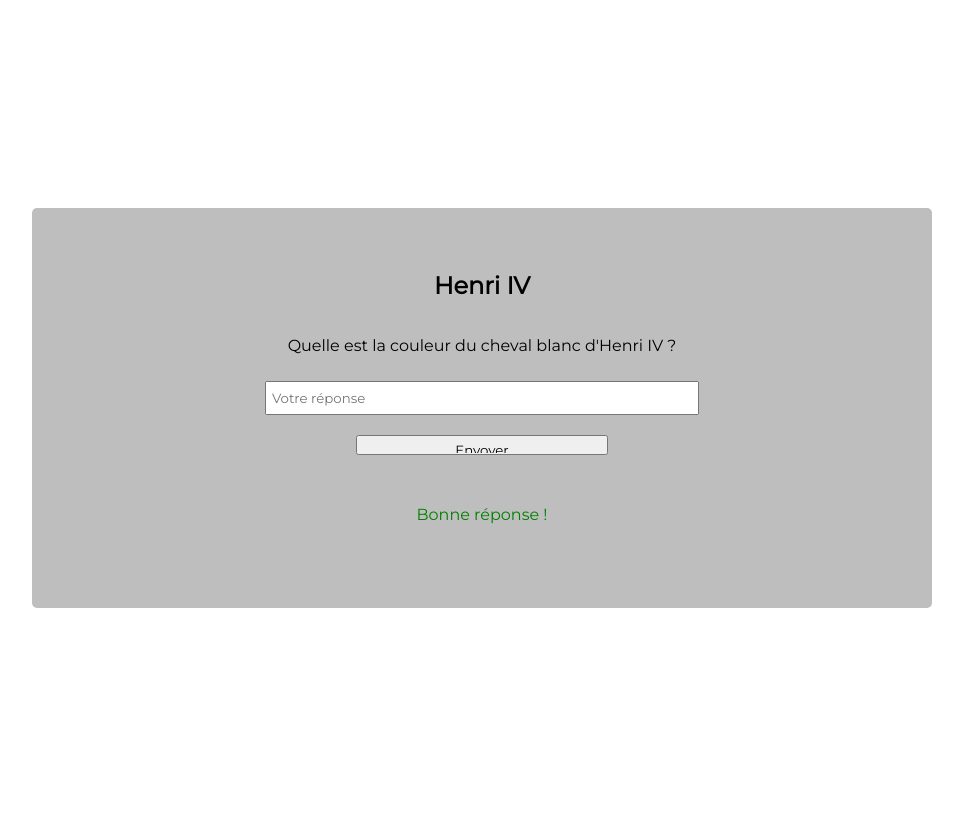
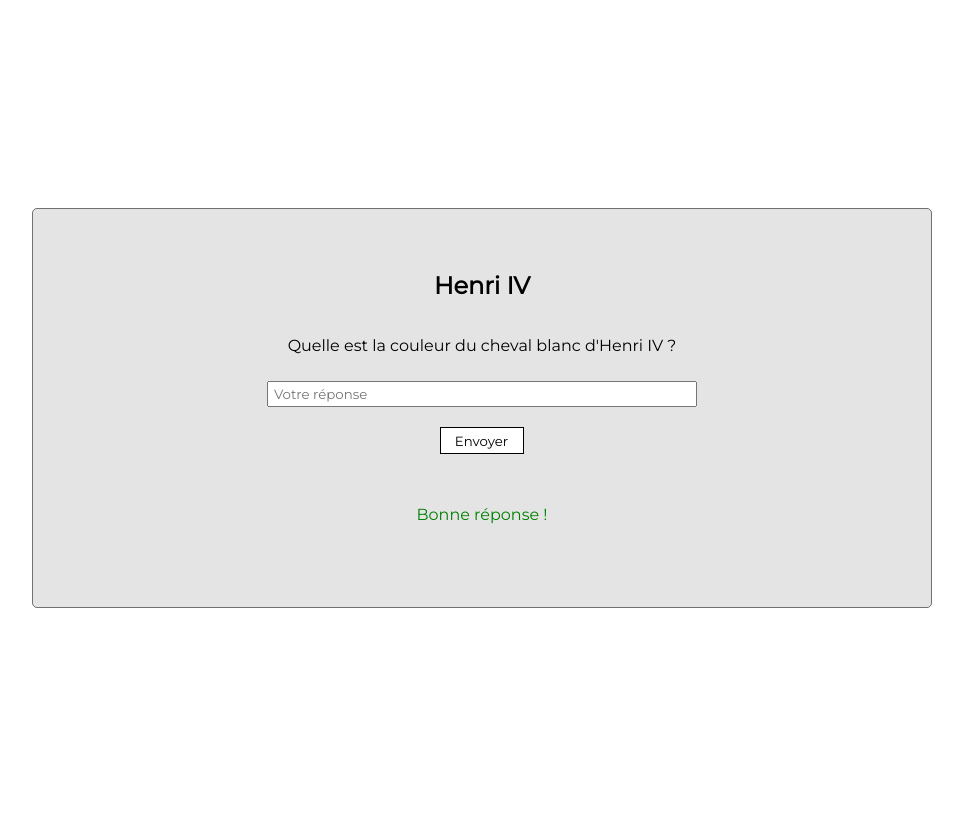
Before and after one commit to dirago/Simplon.co, a PHP site: page / in a window 1280 px wide. Shown: the whole page, without its empty margins (158-1121 px from the left). Run offline with PHP 8.4, Linux system fonts and the light colour scheme.

Commit message:
update Henri IV DOM

```diff
--- a/02_Aout_2016/16082016/HenriIV_DOM/css/style.min.css
+++ b/02_Aout_2016/16082016/HenriIV_DOM/css/style.min.css
@@ -1 +1 @@
-*{font-family:'Montserrat', sans-serif}body{height:100vh;display:flex;justify-content:center;align-items:center}section{width:900px;height:400px;display:flex;flex-direction:column;justify-content:center;align-items:center;background-color:#BEBEBE;border-radius:5px;padding:30px;box-sizing:border-box}section input{width:50%;margin:10px 0;height:20px;padding:5px}section #btn{width:30%}section #result{height:100px;width:500px;display:flex;align-items:center;justify-content:center}section #result p{color:green}
+*{font-family:'Montserrat', sans-serif}body{height:100vh;display:flex;justify-content:center;align-items:center}section{width:900px;height:400px;display:flex;flex-direction:column;justify-content:center;align-items:center;background-color:#E4E4E4;border-radius:5px;border:1px solid #717171;padding:30px;box-sizing:border-box}section input{width:50%;margin:10px 0;height:20px;padding-left:5px}section input#btn{width:10%;height:8%;border:1px solid #000;background-color:white}section div#result{height:100px;width:500px;display:flex;align-items:center;justify-content:center}section div#result p#sentence{color:green}
--- a/02_Aout_2016/16082016/HenriIV_DOM/css/style.sass
+++ /dev/null
@@ -1,33 +0,0 @@
-*
-    font-family: 'Montserrat', sans-serif
-body
-    height: 100vh
-    display: flex
-    justify-content: center
-    align-items: center
-section
-    width: 900px
-    height: 400px
-    display: flex
-    flex-direction: column
-    justify-content: center
-    align-items: center
-    background-color: #BEBEBE
-    border-radius: 5px
-    padding: 30px
-    box-sizing: border-box
-    input
-        width: 50%
-        margin: 10px 0
-        height: 20px
-        padding: 5px
-    #btn
-        width: 30%
-    #result
-        height: 100px
-        width: 500px
-        display: flex
-        align-items: center
-        justify-content: center
-        p
-            color: green
--- /dev/null
+++ b/02_Aout_2016/16082016/HenriIV_DOM/css/style.scss
@@ -0,0 +1,44 @@
+* {
+    font-family: 'Montserrat', sans-serif;
+}
+body {
+    height: 100vh;
+    display: flex;
+    justify-content: center;
+    align-items: center
+}
+section {
+    width: 900px;
+    height: 400px;
+    display: flex;
+    flex-direction: column;
+    justify-content: center;
+    align-items: center;
+    background-color: #E4E4E4;
+    border-radius: 5px;
+    border: 1px solid #717171;
+    padding: 30px;
+    box-sizing: border-box;
+    input {
+        width: 50%;
+        margin: 10px 0;
+        height: 20px;
+        padding-left: 5px;
+    }
+    input#btn {
+        width: 10%;
+        height: 8%;
+        border: 1px solid #000;
+        background-color: white;
+    }
+    div#result {
+        height: 100px;
+        width: 500px;
+        display: flex;
+        align-items: center;
+        justify-content: center;
+        p#sentence {
+            color: green;
+        }
+    }
+}
--- a/02_Aout_2016/16082016/HenriIV_DOM/index.html
+++ b/02_Aout_2016/16082016/HenriIV_DOM/index.html
@@ -15,7 +15,7 @@
             <input type="text" name="name" value="" placeholder="Votre réponse">
             <input type="submit" name="name" value="Envoyer" id="btn">
             <div id="result">
-                <p>
+                <p id="sentence">
                     Bonne réponse !
                 </p>
             </div>
```
Also changed, not shown: 02_Aout_2016/16082016/HenriIV_DOM/css/style.css (+10 -6 lines).
